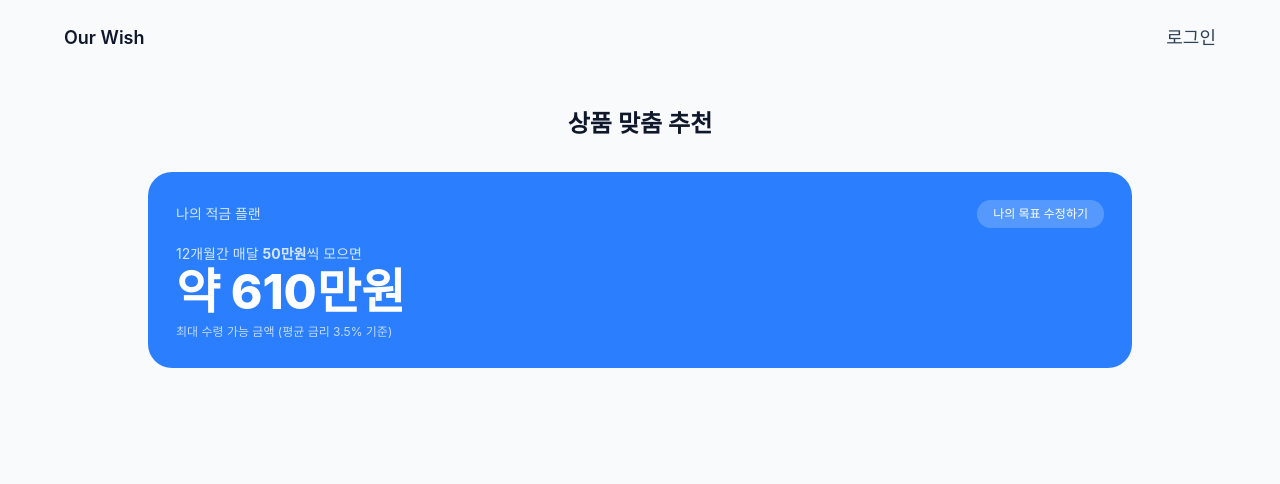
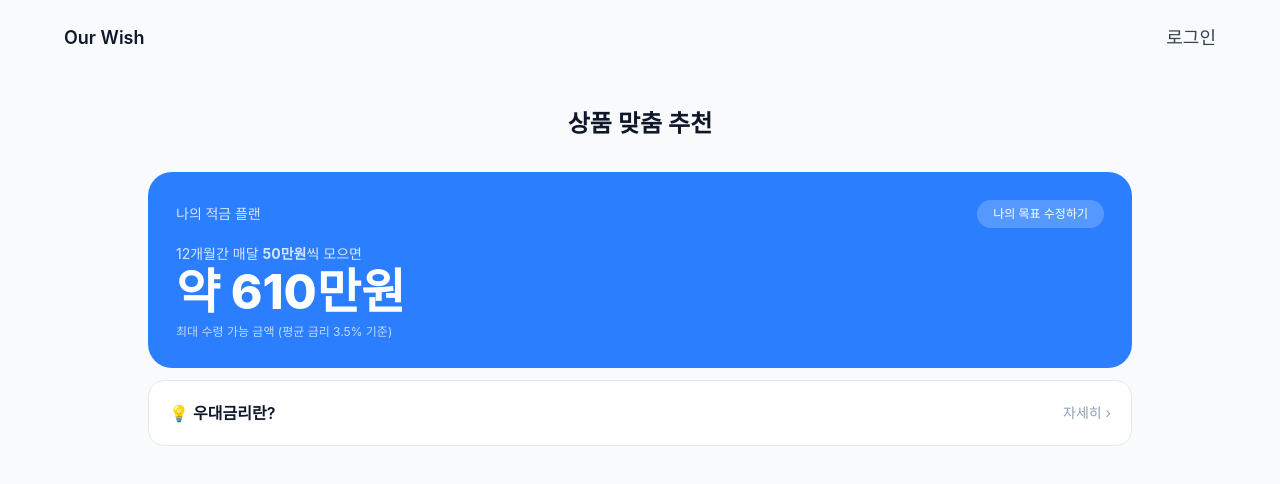
Before and after one commit to Our-Wish/ourwish, a Vue app in the folder frontend_dir/: page /recommendation in a window 1280 px wide. Shown: the top 484 px of the page. Built offline with nearby package versions, Linux system fonts and the light colour scheme; no server answers; the HTML template or start-up script is replaced by a standard one.

Commit message:
Feat: 우대금리 안내 및 사회초년생 가이드 섹션 추가

```diff
--- a/frontend_dir/src/views/RecommendationView.vue
+++ b/frontend_dir/src/views/RecommendationView.vue
@@ -22,17 +22,39 @@
         <p class="mt-1 text-5xl font-extrabold">약 {{ totalAmount }}만원</p>
         <p class="mt-2 text-xs opacity-70">최대 수령 가능 금액 (평균 금리 3.5% 기준)</p>
       </div>
+
+      <div class="mt-3 rounded-2xl border border-slate-200 bg-white p-5">
+        <div
+          class="flex cursor-pointer items-center justify-between"
+          @click="showDetail = !showDetail"
+        >
+          <span class="font-semibold text-slate-900">💡 우대금리란?</span>
+          <span class="text-sm text-slate-400">{{ showDetail ? '닫기 ›' : '자세히 ›' }}</span>
+        </div>
+
+        <div v-if="showDetail" class="mt-4 space-y-3 border-t border-slate-100 pt-4">
+          <p class="text-sm leading-relaxed text-slate-500">
+            특정 조건(급여이체·자동이체 등)을 채워야 추가로 받는 금리예요. 조건이 까다로우면
+            <strong class="text-slate-700">기본금리만 보는 것</strong>도 좋은 선택!
+          </p>
+
+          <div class="rounded-xl bg-blue-50 p-3 text-sm text-blue-700">
+            💬 Tip. 사회초년생이라면 급여이체 + 자동이체 조건이 가장 달성하기 쉬워요!
+          </div>
+        </div>
+      </div>
     </div>
   </div>
 </template>
 
 <script setup lang="ts">
-import { computed } from 'vue'
+import { ref, computed } from 'vue'
 import { useRouter } from 'vue-router'
 import { useGoalStore } from '@/stores/goal'
 
 const router = useRouter()
 const goalStore = useGoalStore()
+const showDetail = ref(false)
 
 const totalAmount = computed(() => {
   const { period, monthlyAmount } = goalStore
```
